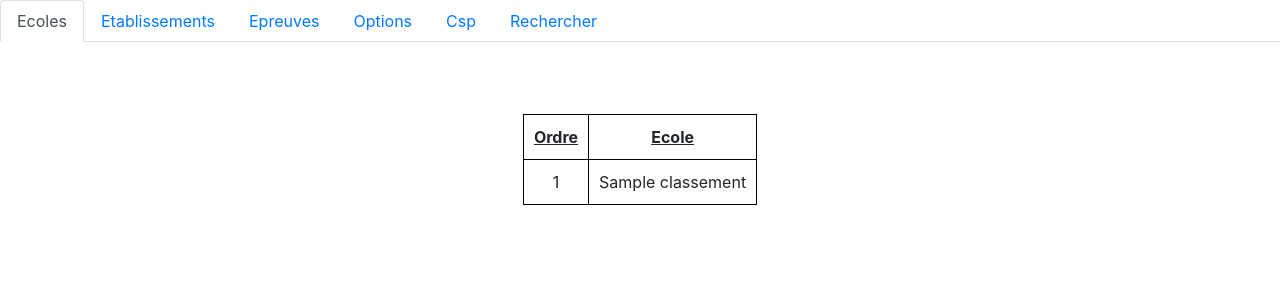
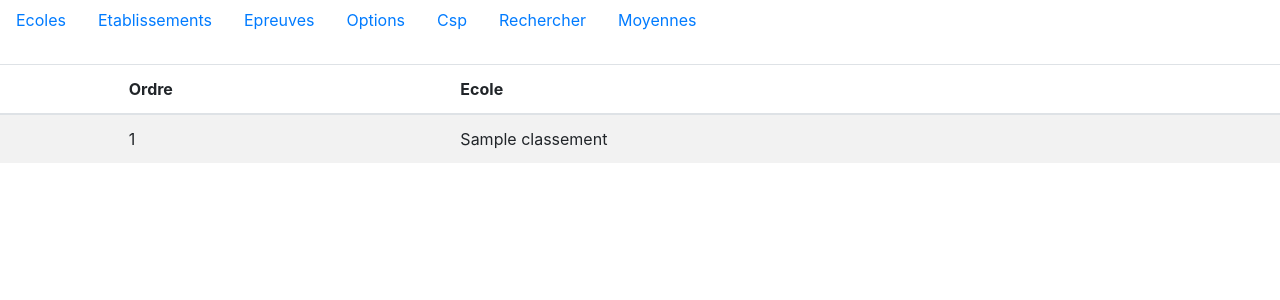
Before and after one commit to Jcz125/exam-results-app, a Flask app: template web/templates/liste_voeux.html in a window 1280 px wide. Shown: the top 300 px of the page. Run offline with Flask 2, Linux system fonts and the light colour scheme; the template is opened without the code that fills it: most values are stand-ins (such as "Sample title", 1, 10 or a date in 2020); some libraries are stand-ins or nearby versions.

Commit message:
Update liste_voeux.html

```diff
--- a/web/templates/liste_voeux.html
+++ b/web/templates/liste_voeux.html
@@ -7,25 +7,12 @@
     <link rel="stylesheet" href="https://stackpath.bootstrapcdn.com/bootstrap/4.3.1/css/bootstrap.min.css" integrity="sha384-ggOyR0iXCbMQv3Xipma34MD+dH/1fQ784/j6cY/iJTQUOhcWr7x9JvoRxT2MZw1T" crossorigin="anonymous">
 
     <title>Liste des voeux</title>
-    <style>
-        table{
-            border-collapse: collapse;
-            margin: auto;
 
-}
-
-td{
-  border: 1px solid black;
-  padding: 10px;
-  text-align :center;
-
-}
-    </style>
 </head>
 <body>
-  <ul class="nav nav-tabs">
+  <ul class="nav nav-pills">
     <li class="nav-item">
-      <a class="nav-link active" href="/ecole">Ecoles</a>
+      <a class="nav-link " href="/ecole">Ecoles</a>
     </li>
     <li class="nav-item">
       <a class="nav-link" href="/etablissement">Etablissements</a>
@@ -42,29 +29,37 @@ td{
       <li class="nav-item">
         <a class="nav-link" href="/rech">Rechercher</a>
       </li>
+      <li class="nav-item">
+        <a class="nav-link " href="/moyenne_forms">Moyennes</a>
+      </li>
   </ul>
 
     <br>
-    <br>
+    <table class="table table-striped">
+      <thead>
+        <tr>
+          <th scope="col"></th>
 
-    <table>
+          <th scope="col">Ordre</th>
+          <th scope="col">Ecole</th>
+
+
+
+        </tr>
+      </thead>
+      <tbody>
+        {% for voeux in final %}
+
         <tr>
-          <td><B><U>Ordre</U></B></td>
-          <td><B><U>Ecole</U></B></td>
-        </tr>
-        {% for voeux in final %}
-        <tr>
+          <th scope="row"></th>
           <td>{{voeux[0]}}</td>
           <td>{{voeux[1]}}</td>
 
         </tr>
+        {% endfor %}
 
-        {% endfor %}
-        <br>
-
-      </table>
-      <br>
-      <br>
+      </tbody>
+    </table>
 
 
 </body>
```
